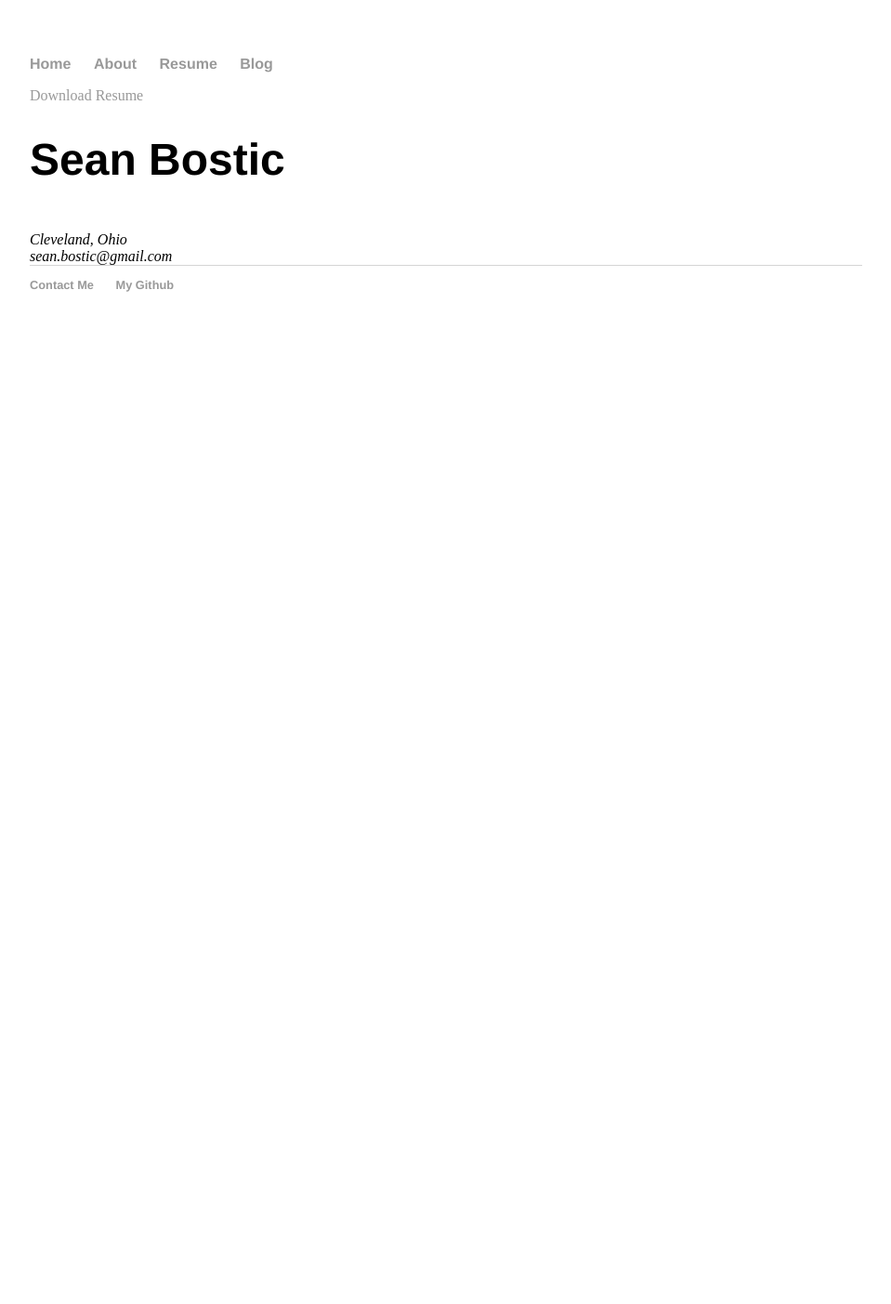
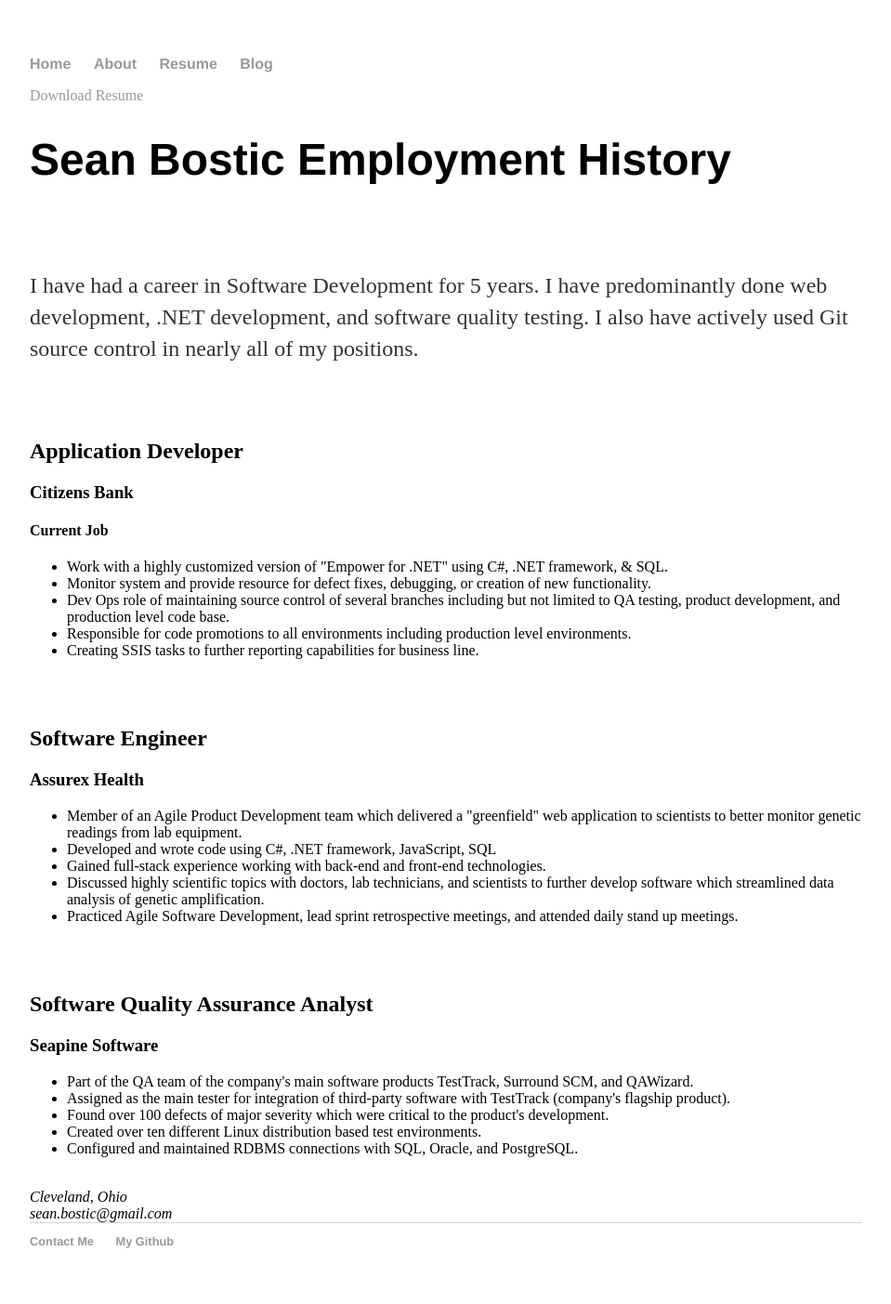
Before and after one commit to sean-bostic/sean-bostic.github.io, a Jekyll site: the page built from resume/index.html, in a window 1280 px wide. Shown: the whole page at 93% size, without its empty margins (160-1119 px from the left). Built offline with Jekyll 4.4.1, drawn with Linux system fonts in a browser that asks for light colours; before the commit the page ends 900 px from its top, so only the background shows below that.

Commit message:
Updating Resume

```diff
--- a/about/index.html
+++ b/about/index.html
@@ -6,17 +6,17 @@
 <div class="about">
     <h1>About Me</h1>
     <figcaption>
-        <img src="/images/sean1.jpg" alt="sean1">
+        <img src="/images/sean1.jpg" ALIGN=”left” alt="sean1">
         <figcaption>Sean Bostic - Coder, blockchain enthusiast, and explorer of curiosity.</figcaption>
     </figcaption>
     <p>I have been a software developer for about 5 years. I attended the University of Cincinnati and received a
         Bachelors Degree in Information Techology with a focus in Application Development.
-        </br>
+        </br></br>
         I have a wide variety of hobbies and interests. Anything from computer programming to Olympic weightlifting.
         This website will house information about me and my interests.
         The majority of my interests that I will share on here will be geared toward technology and mainly different
         projects I am working on or am interested in.
-        </br>
+        </br></br>
         I also will have a page dedicated to my employment history and resume.
     </p>
 
--- a/resume/index.html
+++ b/resume/index.html
@@ -5,7 +5,76 @@
 
 <div class="resume">
     <a href="#" class="download" title="Download Resume as PDF">Download Resume</a>
-    <h1>Sean Bostic</h1>
+    <h1>Sean Bostic Employment History</h1> <br><br>
+    <p>I have had a career in Software Development for 5 years. I have predominantly done web development, .NET
+        development, and software quality testing. I also have actively used Git source control in nearly all of my
+        positions.</p>
+    <br><br>
+    <h2>Application Developer</h2>
+    <h3>Citizens Bank</h3>
+    <h4>Current Job</h4>
+    <ul>
+        <li>
+            Work with a highly customized version of "Empower for .NET" using C#, .NET framework, & SQL.
+        </li>
+        <li>
+            Monitor system and provide resource for defect fixes, debugging, or creation of new functionality.
+        </li>
+        <li>
+            Dev Ops role of maintaining source control of several branches including but not limited to QA testing,
+            product development, and production level code base.
+        </li>
+        <li>
+            Responsible for code promotions to all environments including production level environments.
+        </li>
+        <li>
+            Creating SSIS tasks to further reporting capabilities for business line.
+        </li>
+    </ul> <br> <br>
+
+    <h2>Software Engineer</h2>
+    <h3>Assurex Health</h3>
+    <ul>
+        <li>
+            Member of an Agile Product Development team which delivered a "greenfield" web application to scientists to
+            better monitor genetic readings from lab equipment.
+        </li>
+        <li>
+            Developed and wrote code using C#, .NET framework, JavaScript, SQL
+        </li>
+        <li>
+            Gained full-stack experience working with back-end and front-end technologies.
+        </li>
+        <li>
+            Discussed highly scientific topics with doctors, lab technicians, and scientists to further develop
+            software which streamlined data analysis of genetic amplification.
+        </li>
+        <li>
+            Practiced Agile Software Development, lead sprint retrospective meetings, and attended daily stand up
+            meetings.
+        </li>
+    </ul>
+    <br><br>
+    <h2>Software Quality Assurance Analyst</h2>
+    <h3>Seapine Software</h3>
+    <ul>
+        <li>
+            Part of the QA team of the company's main software products TestTrack, Surround SCM, and QAWizard.
+        </li>
+        <li>
+            Assigned as the main tester for integration of third-party software with TestTrack (company's flagship
+            product).
+        </li>
+        <li>
+            Found over 100 defects of major severity which were critical to the product's development.
+        </li>
+        <li>
+            Created over ten different Linux distribution based test environments.
+        </li>
+        <li>
+            Configured and maintained RDBMS connections with SQL, Oracle, and PostgreSQL.
+        </li>
+    </ul>
     <address>
         <br>
         Cleveland, Ohio<br>
```
